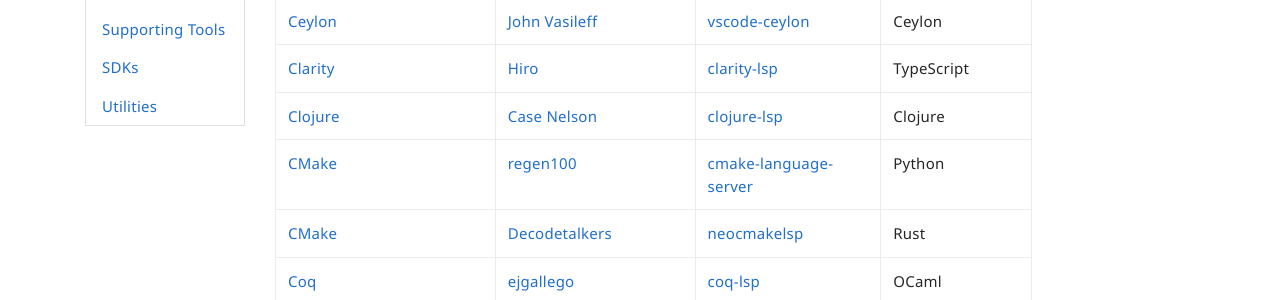
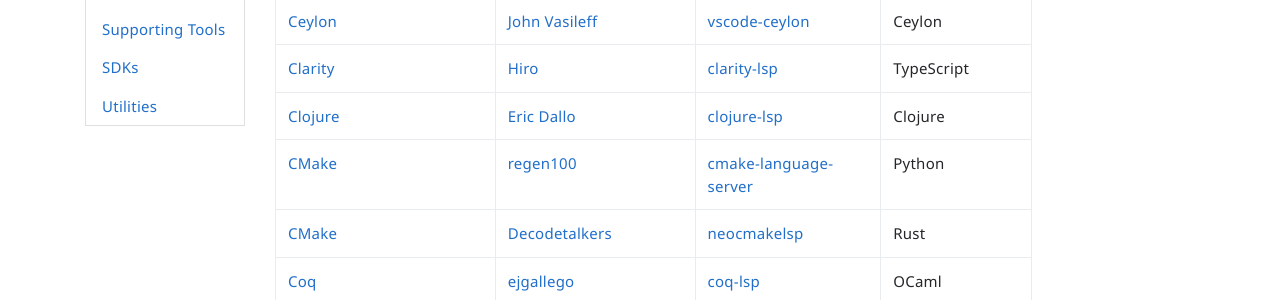
Before and after one commit to microsoft/language-server-protocol, a Jekyll site: the page built from _implementors/servers.md, in a window 1280 px wide and 900 px high, scrolled down 2065 px. Shown: the part 154-454 px from the top of the window. Built offline with Jekyll 4.4.1, drawn with Linux system fonts in a browser that asks for light colours; nearby versions of some CDN libraries; comment, search, counter and statistics services are not loaded.

Commit message:
servers: update clojure-lsp repo and maintainer (#1921)
snoe originally started the project and Eric Dallo took over the project several years ago

```diff
--- a/_implementors/servers.md
+++ b/_implementors/servers.md
@@ -45,7 +45,7 @@
 | CSS/LESS/SASS | MS | [vscode-css-languageserver](https://github.com/Microsoft/vscode/tree/master/extensions/css-language-features/server) | TypeScript |
 | [Ceylon](https://ceylon-lang.org/) | [John Vasileff](https://github.com/jvasileff) | [vscode-ceylon](https://github.com/jvasileff/vscode-ceylon) | Ceylon |
 | [Clarity](https://docs.stacks.co/docs/write-smart-contracts/) | [Hiro](https://hiro.so) | [clarity-lsp](https://github.com/hirosystems/clarity-lsp) | TypeScript |
-| [Clojure](https://clojure.org/) | [Case Nelson](https://github.com/snoe) | [clojure-lsp](https://github.com/snoe/clojure-lsp) | Clojure |
+| [Clojure](https://clojure.org/) | [Eric Dallo](https://github.com/ericdallo) | [clojure-lsp](https://github.com/clojure-lsp/clojure-lsp) | Clojure |
 | [CMake](https://cmake.org/) | [regen100](https://github.com/regen100) | [cmake-language-server](https://github.com/regen100/cmake-language-server) | Python |
 | [CMake](https://cmake.org/) | [Decodetalkers](https://github.com/Decodetalkers) | [neocmakelsp](https://github.com/Decodetalkers/neocmakelsp) | Rust |
 | [Coq](https://coq.inria.fr/) | [ejgallego](https://github.com/ejgallego) | [coq-lsp](https://github.com/ejgallego/coq-lsp) | OCaml |
```
